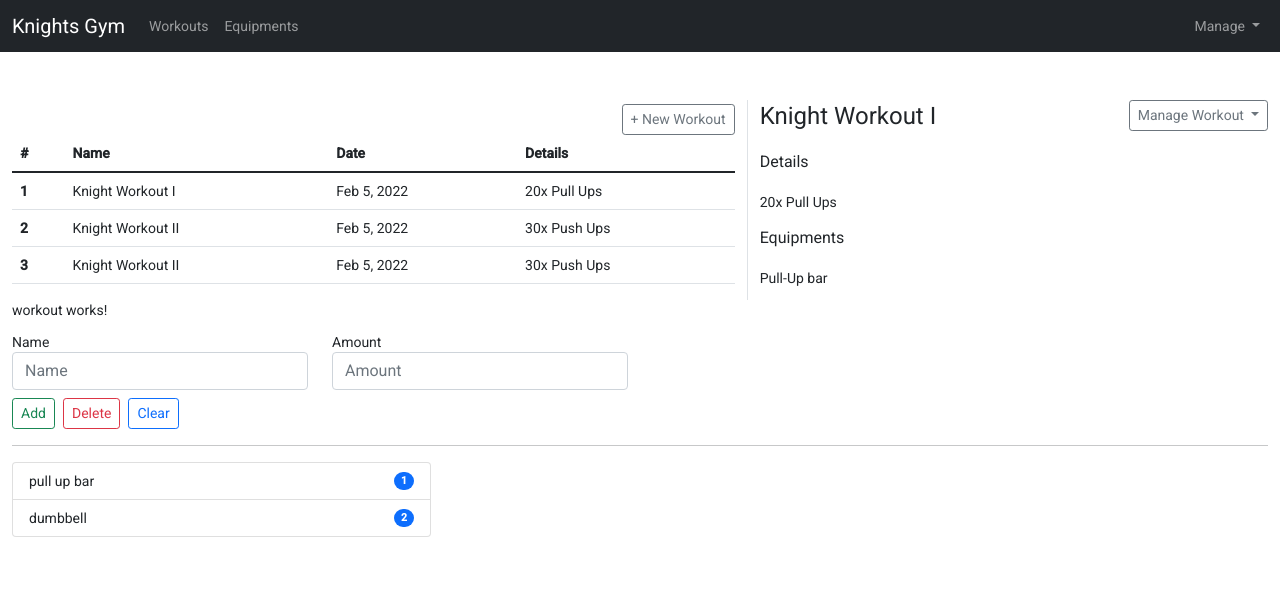
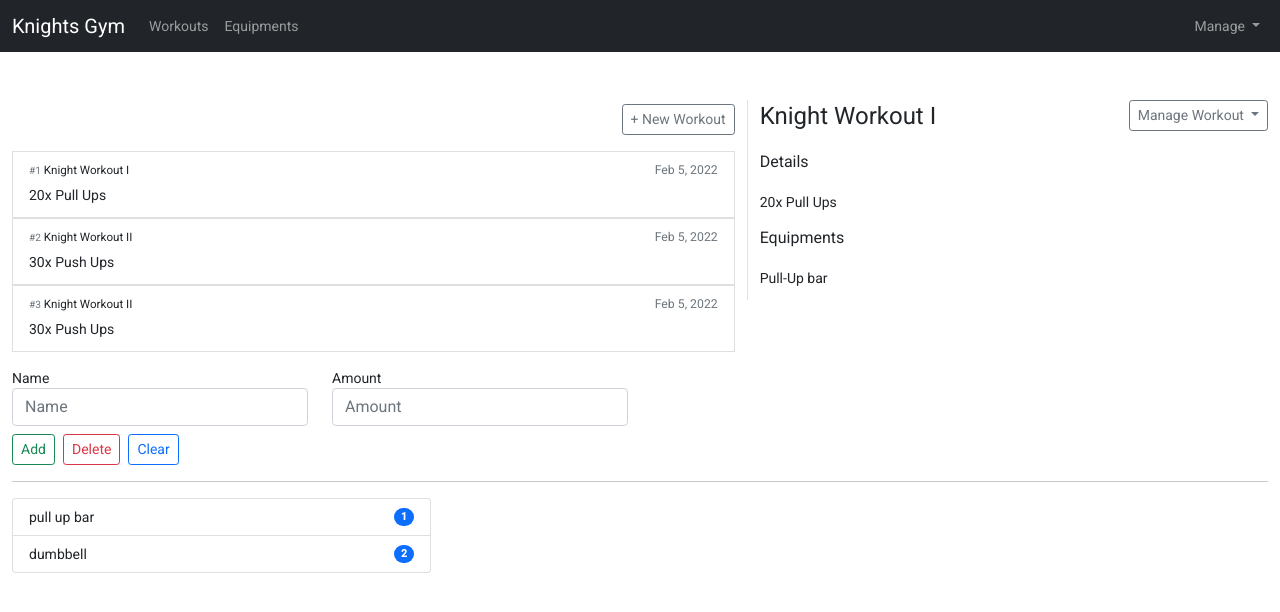
Before and after one commit to knightSarai/knights-gyms, an Angular app: page / in a window 1280 px wide. Shown: the top 612 px of the page. Built offline with nearby package versions, Linux system fonts and the light colour scheme.

Commit message:
Extract the workout item from the list into its own component

```diff
--- a/src/app/workouts/workout-list/workout-list.component.html
+++ b/src/app/workouts/workout-list/workout-list.component.html
@@ -5,24 +5,10 @@
 </div>
 <div class="row">
   <div class="col-xs-12">
-    <table class="table table-hover">
-      <thead>
-      <tr>
-        <th scope="col">#</th>
-        <th scope="col">Name</th>
-        <th scope="col">Date</th>
-        <th scope="col">Details</th>
-      </tr>
-      </thead>
-      <tbody>
-      <tr *ngFor="let workout of workouts">
-        <th>{{ workout.id }}</th>
-        <td>{{ workout.name }}</td>
-        <td>{{ workout.date | date }}</td>
-        <td>{{ workout.details }}</td>
-      </tr>
-      </tbody>
-    </table>
-    <app-workout></app-workout>
+    <div class="list-group mt-3 mb-3">
+      <app-workout *ngFor="let workout of workouts"
+                   [workout]="workout"
+      ></app-workout>
+    </div>
   </div>
 </div>
--- a/src/app/workouts/workout-list/workout-list.component.ts
+++ b/src/app/workouts/workout-list/workout-list.component.ts
@@ -1,5 +1,5 @@
 import {Component, OnInit} from '@angular/core';
-import {Workout} from "../workouts.model";
+import {Workout} from "@models/workouts.model";
 
 @Component({
   selector: 'app-workout-list',
--- a/src/app/workouts/workout-list/workout/workout.component.html
+++ b/src/app/workouts/workout-list/workout/workout.component.html
@@ -1 +1,12 @@
-<p>workout works!</p>
+<a href="#"
+   class="list-group-item list-group-item-action"
+>
+  <div class="d-flex w-100 justify-content-between">
+    <h5 class="mb-1">
+      <small class="text-muted">#{{ workout.id }}</small>
+      {{ workout.name }}
+    </h5>
+    <small class="text-muted">{{ workout.date | date }}</small>
+  </div>
+  <p class="mb-1">{{ workout.details }}</p>
+</a>
--- a/src/app/workouts/workout-list/workout/workout.component.ts
+++ b/src/app/workouts/workout-list/workout/workout.component.ts
@@ -1,4 +1,5 @@
-import { Component, OnInit } from '@angular/core';
+import {Component, Input, OnInit} from '@angular/core';
+import {Workout} from "@models/workouts.model";
 
 @Component({
   selector: 'app-workout',
@@ -6,6 +7,7 @@ import { Component, OnInit } from '@angular/core';
   styleUrls: ['./workout.component.css']
 })
 export class WorkoutComponent implements OnInit {
+  @Input() workout: Workout;
 
   constructor() { }
 
```
Also changed, not shown: src/app/models/workouts.model.ts (renamed from src/app/workouts/workouts.model.ts).
